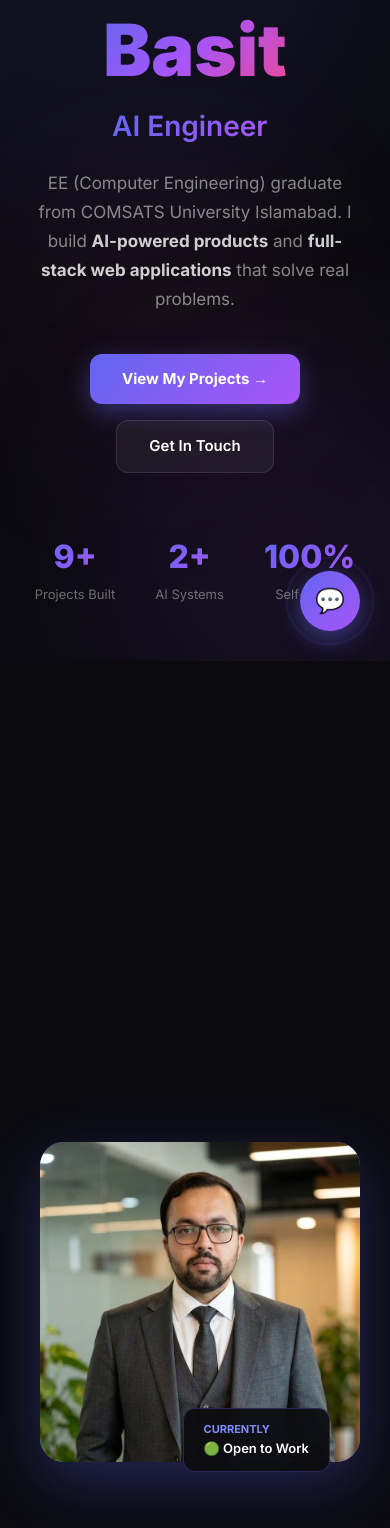
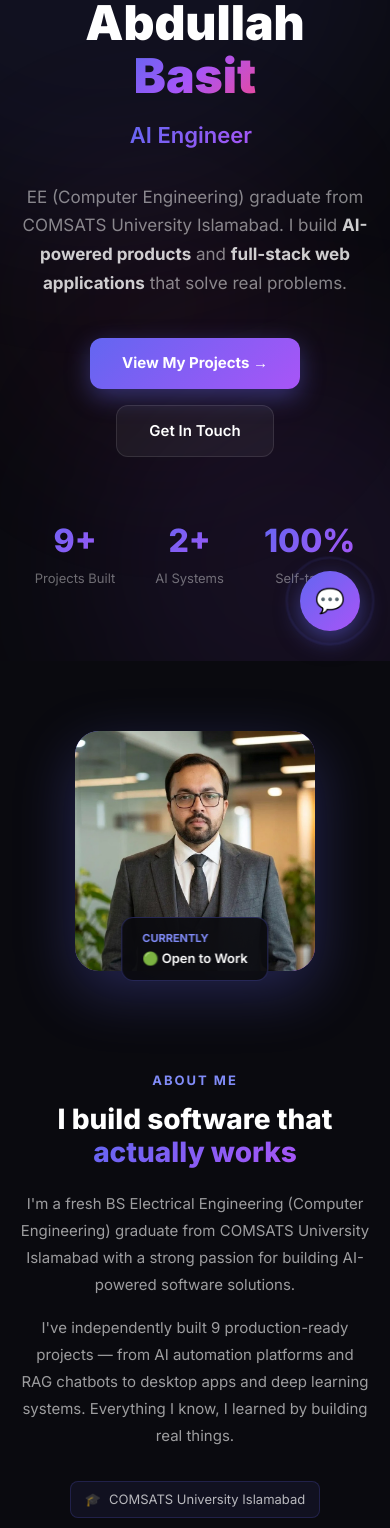
Before and after one commit to abdu2256/portfolio, a React (Create React App) app: page / in a window 390 px wide. Shown: the part 183-1711 px from the top of the page. Built offline with nearby package versions, Linux system fonts and the light colour scheme.

Commit message:
fix mobile overlap and photo gap

```diff
--- a/src/components/About.js
+++ b/src/components/About.js
@@ -1,18 +1,41 @@
+import { useState, useEffect } from 'react';
+
 export default function About() {
+  const [isMobile, setIsMobile] = useState(false);
+
+  useEffect(() => {
+    const checkSize = () => setIsMobile(window.innerWidth <= 768);
+    checkSize();
+    window.addEventListener('resize', checkSize);
+    return () => window.removeEventListener('resize', checkSize);
+  }, []);
+
   return (
-    <section id="about" style={{ padding: '100px 40px', maxWidth: '1100px', margin: '0 auto' }}>
-      <div style={{ display: 'grid', gridTemplateColumns: '1fr 1fr', gap: '60px', alignItems: 'center' }}>
+    <section id="about" style={{
+      padding: isMobile ? '70px 20px' : '100px 40px',
+      maxWidth: '1100px', margin: '0 auto'
+    }}>
+      <div style={{
+        display: 'grid',
+        gridTemplateColumns: isMobile ? '1fr' : '1fr 1fr',
+        gap: isMobile ? '40px' : '60px',
+        alignItems: 'center'
+      }}>
 
         {/* Left — Photo */}
-        <div style={{ position: 'relative' }}>
+        <div style={{
+          position: 'relative',
+          width: isMobile ? '240px' : '320px',
+          margin: isMobile ? '0 auto 36px' : '0 auto'
+        }}>
           <div style={{
-            width: '320px', height: '320px',
+            width: isMobile ? '240px' : '320px',
+            height: isMobile ? '240px' : '320px',
             borderRadius: '24px',
             background: 'linear-gradient(135deg, #6366f1, #a855f7)',
             display: 'flex', alignItems: 'center',
             justifyContent: 'center',
             boxShadow: '0 20px 60px rgba(99,102,241,0.3)',
-            margin: '0 auto',
             overflow: 'hidden'
           }}>
             <img
@@ -27,11 +50,16 @@ export default function About() {
           </div>
           {/* Floating badge */}
           <div style={{
-            position: 'absolute', bottom: '-10px', right: '30px',
+            position: 'absolute',
+            bottom: '-10px',
+            left: isMobile ? '50%' : 'auto',
+            right: isMobile ? 'auto' : '30px',
+            transform: isMobile ? 'translateX(-50%)' : 'none',
             background: 'rgba(10,10,15,0.9)',
             border: '1px solid rgba(99,102,241,0.3)',
             borderRadius: '12px', padding: '12px 20px',
-            backdropFilter: 'blur(20px)'
+            backdropFilter: 'blur(20px)',
+            whiteSpace: 'nowrap'
           }}>
             <div style={{ color: '#818cf8', fontSize: '11px', fontWeight: '700' }}>CURRENTLY</div>
             <div style={{ color: 'white', fontSize: '13px', fontWeight: '600', marginTop: '2px' }}>
@@ -41,15 +69,17 @@ export default function About() {
         </div>
 
         {/* Right — Text */}
-        <div>
+        <div style={{ marginTop: isMobile ? '24px' : '0' }}>
           <div style={{
             color: '#818cf8', fontSize: '13px', fontWeight: '700',
-            letterSpacing: '2px', marginBottom: '12px'
+            letterSpacing: '2px', marginBottom: '12px',
+            textAlign: isMobile ? 'center' : 'left'
           }}>ABOUT ME</div>
 
           <h2 style={{
-            fontSize: '38px', fontWeight: '800',
-            color: 'white', margin: '0 0 20px', lineHeight: '1.2'
+            fontSize: isMobile ? '28px' : '38px', fontWeight: '800',
+            color: 'white', margin: '0 0 20px', lineHeight: '1.2',
+            textAlign: isMobile ? 'center' : 'left'
           }}>
             I build software that{' '}
             <span style={{
@@ -60,7 +90,8 @@ export default function About() {
 
           <p style={{
             color: 'rgba(255,255,255,0.6)', lineHeight: '1.8',
-            fontSize: '15px', marginBottom: '16px'
+            fontSize: '15px', marginBottom: '16px',
+            textAlign: isMobile ? 'center' : 'left'
           }}>
             I'm a fresh BS Electrical Engineering (Computer Engineering) graduate from
             COMSATS University Islamabad with a strong passion for building AI-powered
@@ -69,14 +100,18 @@ export default function About() {
 
           <p style={{
             color: 'rgba(255,255,255,0.6)', lineHeight: '1.8',
-            fontSize: '15px', marginBottom: '32px'
+            fontSize: '15px', marginBottom: '32px',
+            textAlign: isMobile ? 'center' : 'left'
           }}>
             I've independently built 9 production-ready projects — from AI automation
             platforms and RAG chatbots to desktop apps and deep learning systems.
             Everything I know, I learned by building real things.
           </p>
 
-          <div style={{ display: 'flex', gap: '12px', flexWrap: 'wrap' }}>
+          <div style={{
+            display: 'flex', gap: '12px', flexWrap: 'wrap',
+            justifyContent: isMobile ? 'center' : 'flex-start'
+          }}>
             {[
               { icon: '🎓', text: 'COMSATS University Islamabad' },
               { icon: '📍', text: 'Islamabad, Pakistan' },
--- a/src/components/Hero.js
+++ b/src/components/Hero.js
@@ -2,6 +2,14 @@ import { useState, useEffect } from 'react';
 
 export default function Hero() {
   const [text, setText] = useState('');
+  const [isMobile, setIsMobile] = useState(false);
+
+  useEffect(() => {
+    const checkSize = () => setIsMobile(window.innerWidth <= 768);
+    checkSize();
+    window.addEventListener('resize', checkSize);
+    return () => window.removeEventListener('resize', checkSize);
+  }, []);
 
   useEffect(() => {
     const roles = [
@@ -46,7 +54,8 @@ export default function Hero() {
       minHeight: '100vh',
       display: 'flex', alignItems: 'center', justifyContent: 'center',
       position: 'relative', overflow: 'hidden',
-      padding: '0 40px'
+      padding: isMobile ? '110px 20px 60px' : '0 40px',
+      boxSizing: 'border-box'
     }}>
       {/* Background orbs */}
       {[
@@ -83,7 +92,7 @@ export default function Hero() {
 
         {/* Name */}
         <h1 style={{
-          fontSize: '72px', fontWeight: '900',
+          fontSize: isMobile ? '48px' : '72px', fontWeight: '900',
           margin: '0 0 16px', lineHeight: '1.1',
           color: 'white'
         }}>
@@ -96,7 +105,7 @@ export default function Hero() {
 
         {/* Typing role */}
         <div style={{
-          fontSize: '28px', fontWeight: '600',
+          fontSize: isMobile ? '22px' : '28px', fontWeight: '600',
           color: 'rgba(255,255,255,0.7)',
           marginBottom: '24px', height: '40px'
         }}>
```
